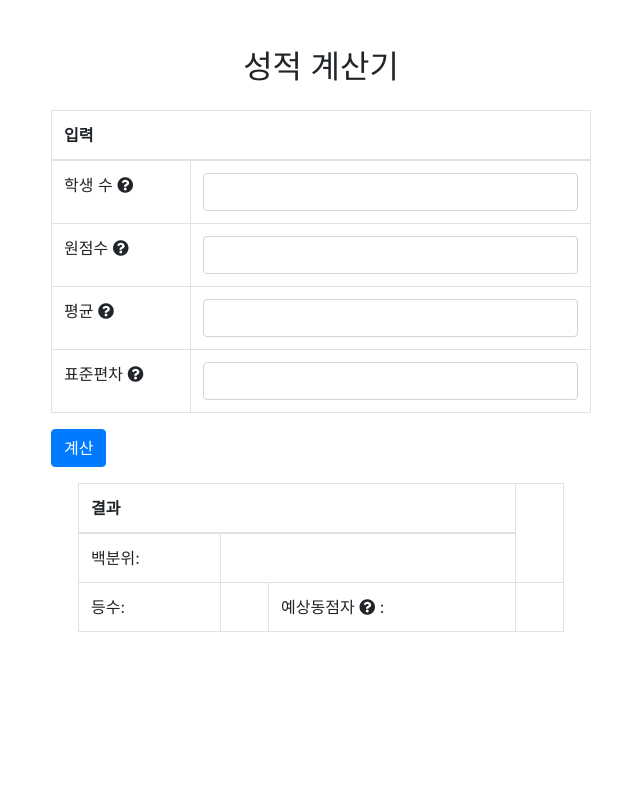
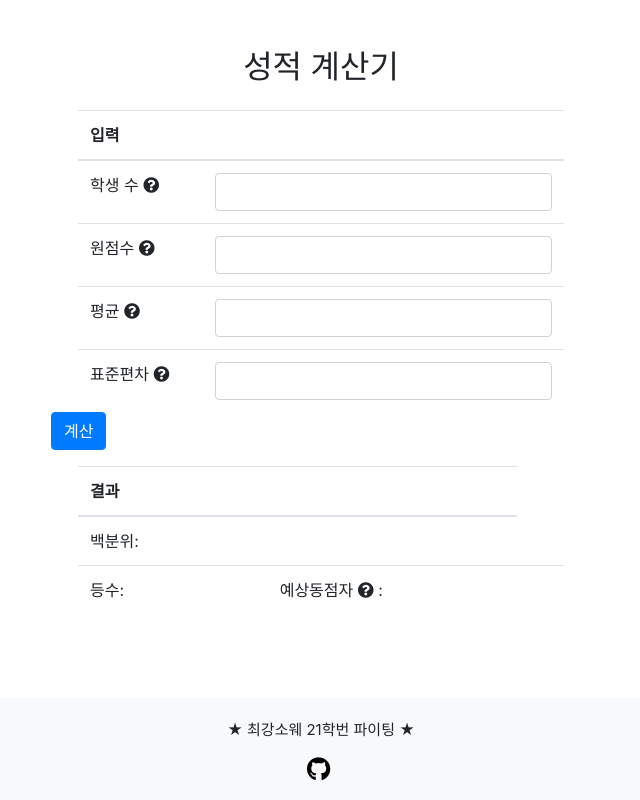
Before and after one commit to ssogari-dev/gradeCalc, a plain HTML site: page index.html in a window 1280 px wide. Shown: the whole page, without its empty margins (319-959 px from the left). Drawn offline with nearby package versions, Linux system fonts and the light colour scheme.

Commit message:
Update index.html

```diff
--- a/index.html
+++ b/index.html
@@ -1,5 +1,5 @@
 <!DOCTYPE html>
-<html lang="en">
+<html lang="ko">
 <head>
     <meta charset="UTF-8">
     <meta name="viewport" content="width=device-width, initial-scale=1.0">
@@ -14,6 +14,17 @@
             margin: auto;
             width: 90%;
         }
+        .github-icon {
+            font-size: 24px;
+            margin-right: 5px;
+        }
+        .github-link {
+            color: #000;
+        }
+        .footer-text {
+            font-size: 15px;
+            margin-top: 5px;
+        }
     </style>
 </head>
 <body>
@@ -21,7 +32,7 @@
         <h2 class="text-center mt-5">성적 계산기</h2>
         <div class="row justify-content-center">
             <div class="col-md-8 col-lg-6">
-                <table class="table table-bordered mt-3">
+                <table class="table table-centered mt-3">
                     <thead>
                         <tr>
                             <th colspan="2">입력</th>
@@ -35,7 +46,6 @@
                             </td>
                             <td>
                                 <input type="number" id="students" class="form-control" required>
-
                             </td>
                         </tr>
                         <tr>
@@ -68,7 +78,7 @@
                     </tbody>
                 </table>
                 <button onclick="calculate()" class="btn btn-primary mb-3">계산</button>
-                <table class="table table-bordered table-centered">
+                <table class="table table-centered">
                     <thead>
                         <tr>
                             <th colspan="3">결과</th>
@@ -95,6 +105,15 @@
         </div>
     </div>
 
+    <!-- GitHub Icon and Link -->
+    <div class="container-fluid bg-light text-center py-3 fixed-bottom">
+        <p class="footer-text">★ 최강소웨 21학번 파이팅 ★</p>
+        <a href="https://github.com/ssogari-dev/gradeCalc/" class="github-link">
+            <i class="fab fa-github github-icon"></i>
+        </a>
+    </div>
+
+    <!-- JavaScript and Bootstrap JS -->
     <script>
         function calculate() {
             var students = document.getElementById("students").value;
@@ -156,7 +175,7 @@
     </script>
     <!-- Bootstrap JS 및 의존성 추가 -->
     <script src="https://code.jquery.com/jquery-3.3.1.slim.min.js" integrity="sha384-q8i/X+965DzO0rT7abK41JStQIAqVgRVzpbzo5smXKp4YfRvH+8abtTE1Pi6jizo" crossorigin="anonymous"></script>
-    <script src="https://cdnjs.cloudflare.com/ajax/libs/popper.js/1.14.7/umd/popper.min.js" integrity="sha384-UO2eT0CpHqdSJQ6hJty5KVphtPhzWj9WO1clHTMGa3JDZwrnQq4sF86dIHNDz0W1" crossorigin="anonymous"></script>
-    <script src="https://stackpath.bootstrapcdn.com/bootstrap/4.3.1/js/bootstrap.min.js" integrity="sha384-JjSmVgyd0p3pXB1rRibZUAYoIIy6OrQ6VrjIEaFf/nJGzIxFDsf4x0xIM+B07jRM" crossorigin="anonymous"></script>
+    <script src="https://cdnjs.cloudflare.com/ajax/libs/popper.js/1.14.7/umd/popper.min.js" integrity="sha384"></script>
+    <script src="https://stackpath.bootstrapcdn.com/bootstrap/4.3.1/js/bootstrap.min.js" integrity="sha384"></script>
 </body>
 </html>
```
